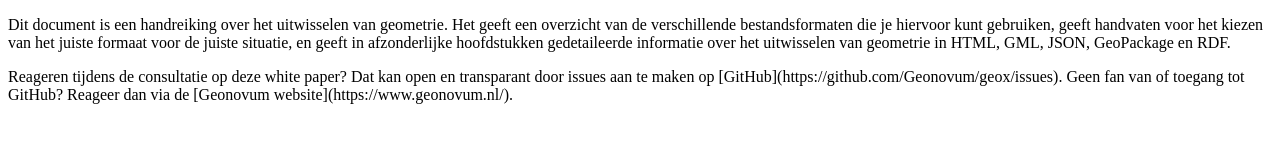
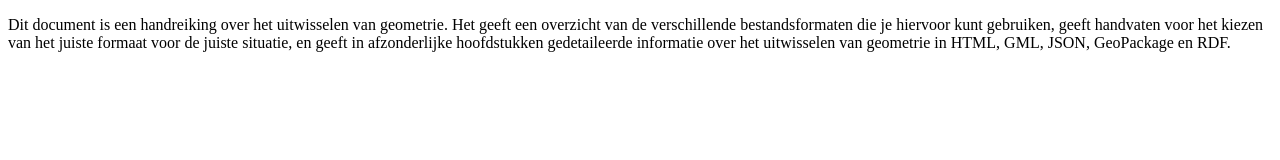
Before and after one commit to Geonovum/geox, a plain HTML site: page index.html in a window 1280 px wide. Drawn offline with Linux system fonts and the light colour scheme.

Commit message:
consultatie instructie verwijderd

```diff
--- a/index.html
+++ b/index.html
@@ -67,11 +67,7 @@
   <section id='abstract'>
     <p>Dit document is een handreiking over het uitwisselen van geometrie. Het geeft een overzicht van de verschillende bestandsformaten die je hiervoor kunt gebruiken, geeft handvaten voor het kiezen van het juiste formaat voor de juiste situatie, en geeft in afzonderlijke hoofdstukken gedetaileerde informatie over het uitwisselen van geometrie in HTML, GML, JSON, GeoPackage en RDF.</p>
   </section>
-  <section id='sotd'>
-    <aside class="note">
-      Reageren tijdens de consultatie op deze white paper? Dat kan open en transparant door issues aan te maken op [GitHub](https://github.com/Geonovum/geox/issues). Geen fan van of toegang tot GitHub? Reageer dan via de [Geonovum website](https://www.geonovum.nl/).
-    </aside>
-  </section>
+  <section id='sotd'></section>
   <!-- hoofdstuk 1 -->
   <section id='inleiding' data-format="markdown" data-include="inleiding.md"></section>
   <!-- hoofdstuk 2 -->
```
